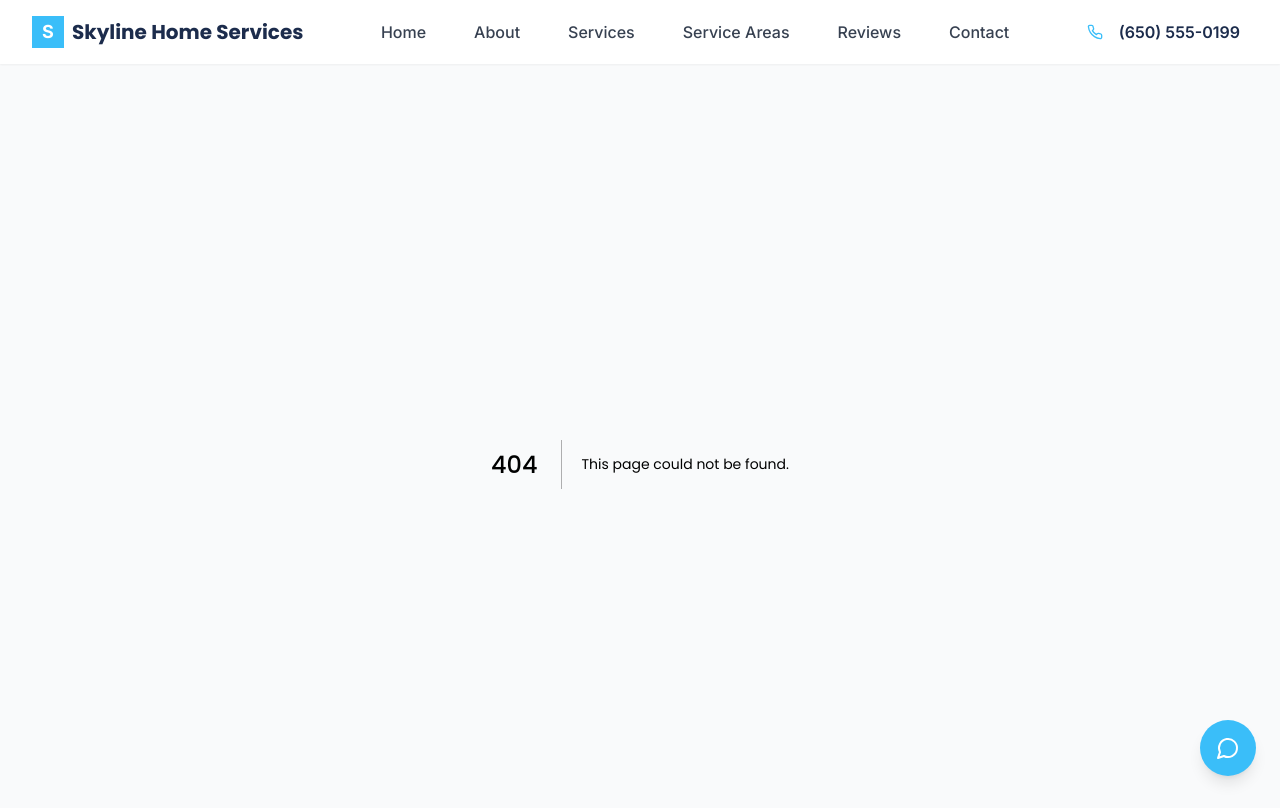
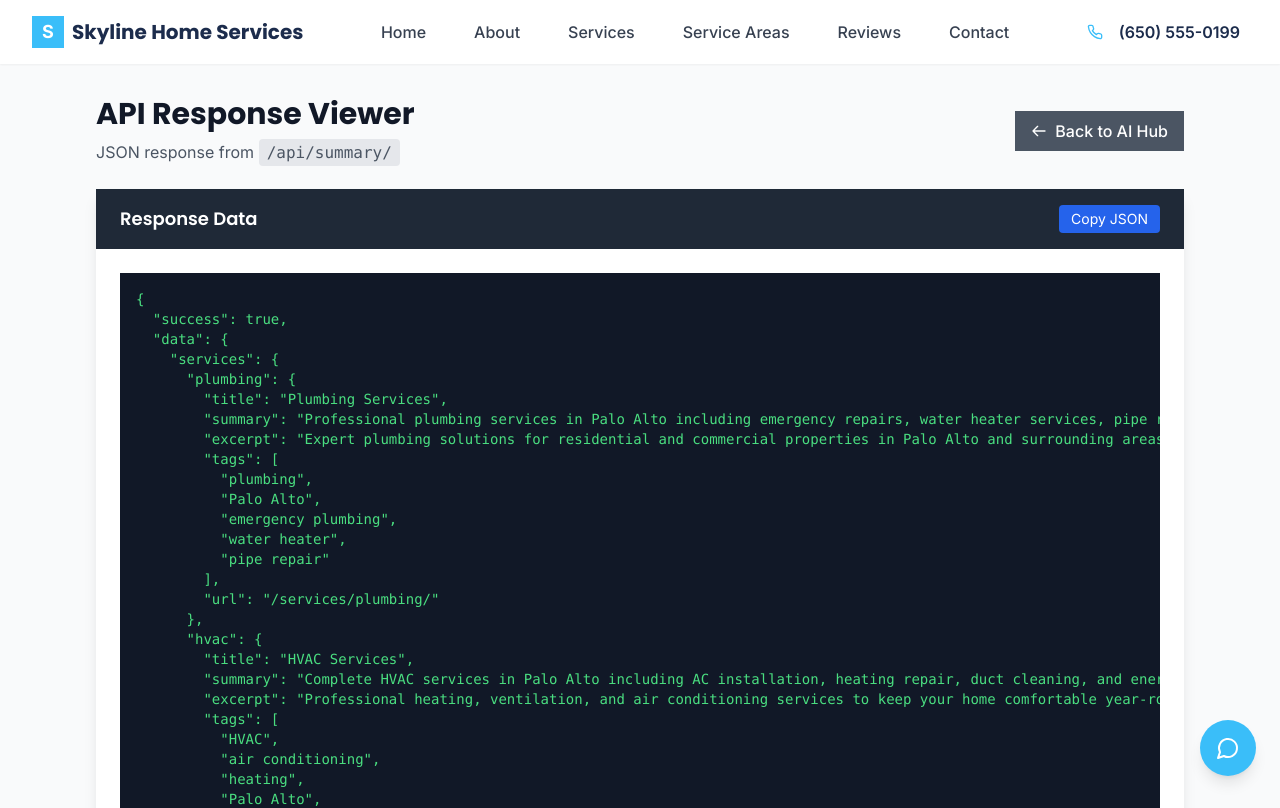
Before and after one commit to souyang/home-services-geo, a Next.js app: page /api-viewer in a window 1280 px wide. Before the commit this address had no page. Shown: the top 808 px of the page. Built offline with nearby package versions, Linux system fonts and the light colour scheme.

Commit message:
fix ai summary

```diff
--- /dev/null
+++ b/app/api-viewer/page.tsx
@@ -0,0 +1,155 @@
+"use client"
+
+import { useState, useEffect } from "react"
+import Link from "next/link"
+
+interface ApiResponse {
+  success: boolean
+  data: any
+  meta: {
+    totalSections: number
+    lastUpdated: string
+    usage: string
+  }
+}
+
+export default function ApiViewerPage() {
+  const [data, setData] = useState<ApiResponse | null>(null)
+  const [loading, setLoading] = useState(true)
+  const [error, setError] = useState<string | null>(null)
+
+  useEffect(() => {
+    const fetchData = async () => {
+      try {
+        const response = await fetch("/api/summary/")
+        if (!response.ok) {
+          throw new Error(`HTTP error! status: ${response.status}`)
+        }
+        const jsonData = await response.json()
+        setData(jsonData)
+      } catch (err) {
+        setError(err instanceof Error ? err.message : "Failed to fetch data")
+      } finally {
+        setLoading(false)
+      }
+    }
+
+    fetchData()
+  }, [])
+
+  if (loading) {
+    return (
+      <div className="min-h-screen bg-gray-50 flex items-center justify-center">
+        <div className="text-center">
+          <div className="animate-spin rounded-full h-12 w-12 border-b-2 border-blue-600 mx-auto mb-4"></div>
+          <p className="text-gray-600">Loading API data...</p>
+        </div>
+      </div>
+    )
+  }
+
+  if (error) {
+    return (
+      <div className="min-h-screen bg-gray-50 flex items-center justify-center">
+        <div className="text-center">
+          <div className="text-red-600 text-xl mb-2">Error</div>
+          <p className="text-gray-600">{error}</p>
+        </div>
+      </div>
+    )
+  }
+
+  return (
+    <div className="min-h-screen bg-gray-50 py-8">
+      <div className="max-w-6xl mx-auto px-4 sm:px-6 lg:px-8">
+        <div className="mb-6">
+          <div className="flex items-center justify-between">
+            <div>
+              <h1 className="text-3xl font-bold text-gray-900 mb-2">API Response Viewer</h1>
+              <p className="text-gray-600">
+                JSON response from <code className="bg-gray-200 px-2 py-1 rounded">/api/summary/</code>
+              </p>
+            </div>
+            <Link
+              href="/for-ai/"
+              className="inline-flex items-center px-4 py-2 bg-gray-600 hover:bg-gray-700 text-white font-medium rounded-lg transition-colors duration-200 focus:outline-none focus:ring-2 focus:ring-gray-500 focus:ring-offset-2"
+            >
+              <svg className="w-4 h-4 mr-2" fill="none" stroke="currentColor" viewBox="0 0 24 24">
+                <path strokeLinecap="round" strokeLinejoin="round" strokeWidth={2} d="M10 19l-7-7m0 0l7-7m-7 7h18" />
+              </svg>
+              Back to AI Hub
+            </Link>
+          </div>
+        </div>
+
+        <div className="bg-white rounded-lg shadow-lg overflow-hidden">
+          <div className="bg-gray-800 text-white px-6 py-4 flex justify-between items-center">
+            <h2 className="text-lg font-semibold">Response Data</h2>
+            <button
+              onClick={() => {
+                if (data) {
+                  navigator.clipboard.writeText(JSON.stringify(data, null, 2))
+                }
+              }}
+              className="bg-blue-600 hover:bg-blue-700 px-3 py-1 rounded text-sm transition-colors"
+            >
+              Copy JSON
+            </button>
+          </div>
+          <div className="p-6">
+            <pre className="bg-gray-900 text-green-400 p-4 rounded-lg overflow-x-auto text-sm">
+              <code>{JSON.stringify(data, null, 2)}</code>
+            </pre>
+          </div>
+        </div>
+
+        {data && (
+          <div className="mt-8 grid grid-cols-1 md:grid-cols-3 gap-6">
+            <div className="bg-white rounded-lg shadow p-6">
+              <h3 className="text-lg font-semibold text-gray-900 mb-4">Response Info</h3>
+              <div className="space-y-2 text-sm">
+                <div>
+                  <span className="font-medium text-gray-700">Status:</span>{" "}
+                  <span className="text-green-600">Success</span>
+                </div>
+                <div>
+                  <span className="font-medium text-gray-700">Total Sections:</span>{" "}
+                  <span className="text-blue-600">{data.meta.totalSections}</span>
+                </div>
+                <div>
+                  <span className="font-medium text-gray-700">Last Updated:</span>{" "}
+                  <span className="text-gray-600">
+                    {new Date(data.meta.lastUpdated).toLocaleString()}
+                  </span>
+                </div>
+              </div>
+            </div>
+
+            <div className="bg-white rounded-lg shadow p-6">
+              <h3 className="text-lg font-semibold text-gray-900 mb-4">Data Structure</h3>
+              <div className="space-y-2 text-sm">
+                <div>
+                  <span className="font-medium text-gray-700">Services:</span>{" "}
+                  <span className="text-blue-600">{Object.keys(data.data.services).length} services</span>
+                </div>
+                <div>
+                  <span className="font-medium text-gray-700">Locations:</span>{" "}
+                  <span className="text-blue-600">{Object.keys(data.data.locations).length} locations</span>
+                </div>
+                <div>
+                  <span className="font-medium text-gray-700">Company Info:</span>{" "}
+                  <span className="text-blue-600">{Object.keys(data.data.company).length} sections</span>
+                </div>
+              </div>
+            </div>
+
+            <div className="bg-white rounded-lg shadow p-6">
+              <h3 className="text-lg font-semibold text-gray-900 mb-4">Usage</h3>
+              <p className="text-sm text-gray-600 leading-relaxed">{data.meta.usage}</p>
+            </div>
+          </div>
+        )}
+      </div>
+    </div>
+  )
+}
--- a/app/for-ai/page.tsx
+++ b/app/for-ai/page.tsx
@@ -105,10 +105,8 @@ export default function ForAIPage() {
             optimized for AI consumption and question-answering systems.
           </p>
           <Link
-            href="/api/summary/"
+            href="/api-viewer/"
             className="inline-block bg-blue-600 hover:bg-blue-700 text-white font-medium px-4 py-2 rounded transition-colors duration-200 focus:outline-none focus:ring-2 focus:ring-blue-500 focus:ring-offset-2"
-            target="_blank"
-            rel="noopener noreferrer"
           >
             View API Response
           </Link>
```
